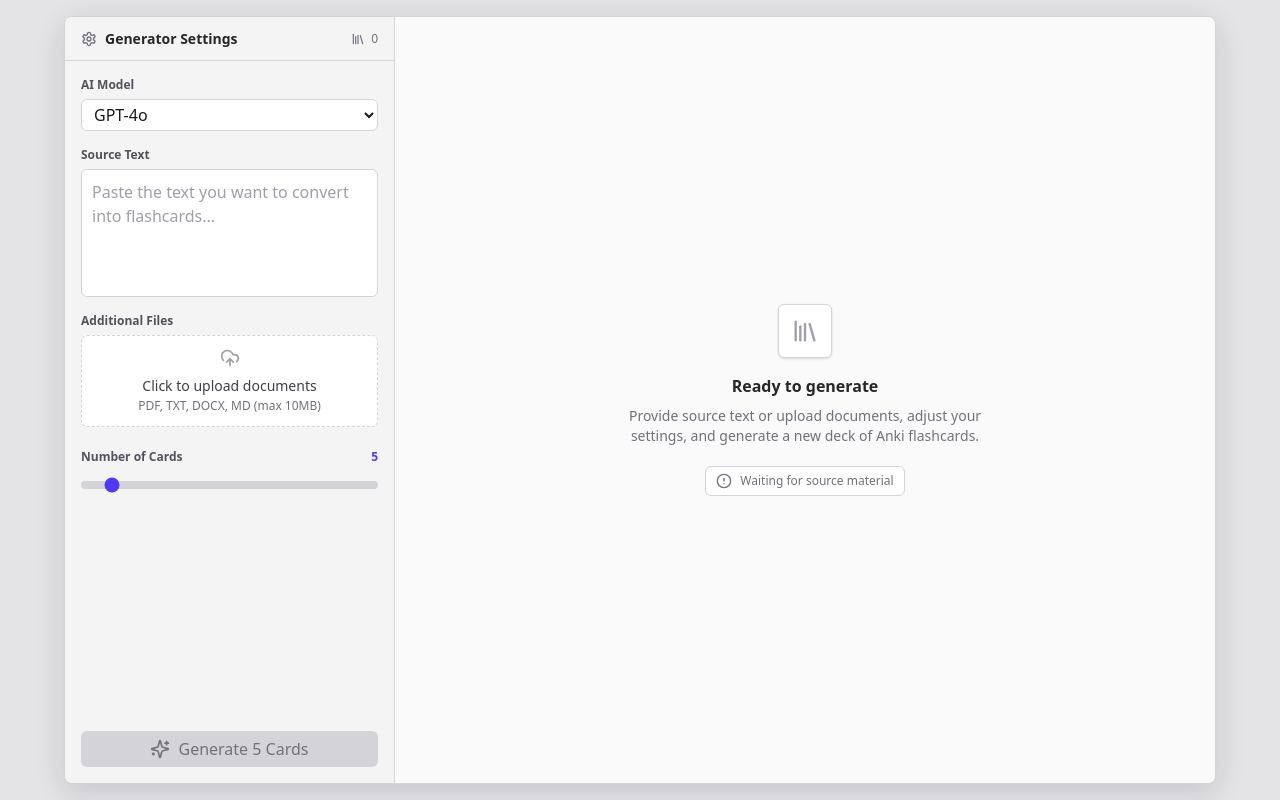
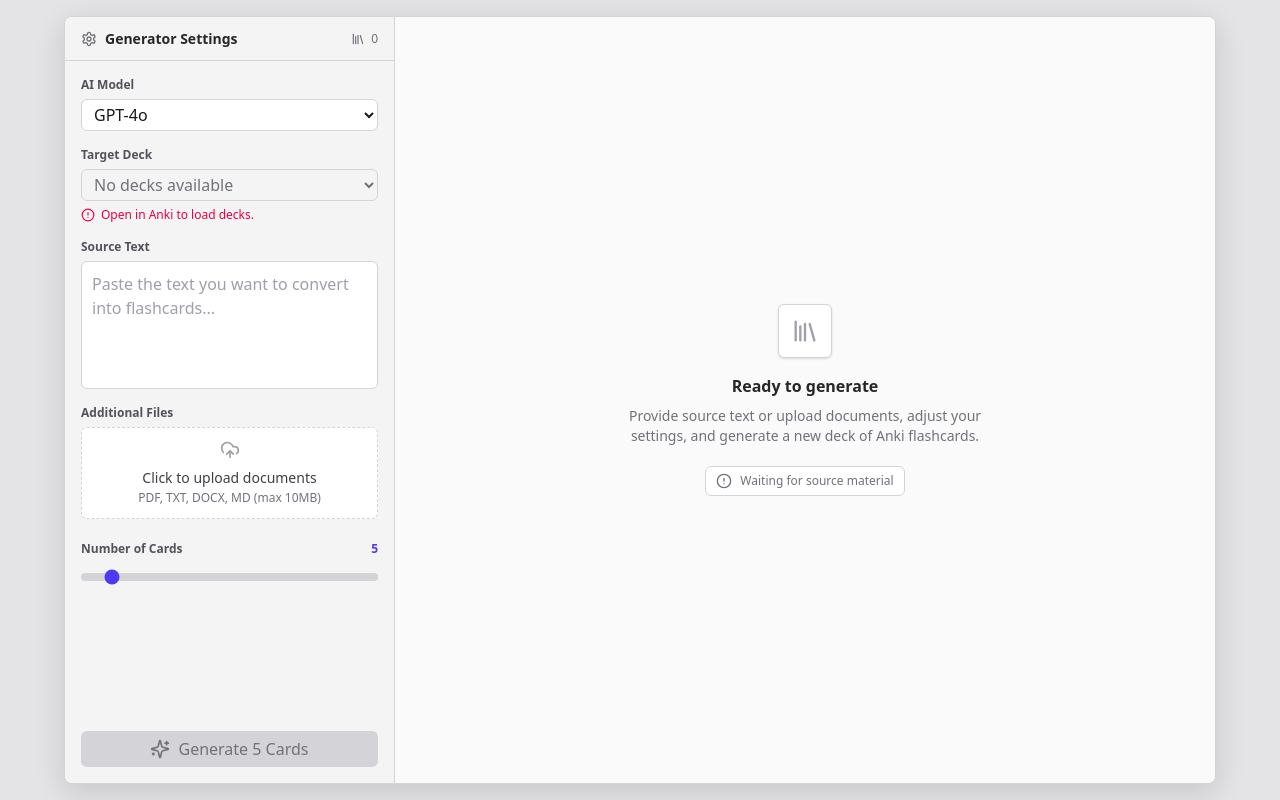
Before and after one commit to ztpublic/anki-ai, a React (Vite) app in the folder frontend/: page / in a window 1280 px wide. Built offline with nearby package versions, Linux system fonts and the light colour scheme.

Commit message:
select deck for cards to be added to

```diff
--- a/frontend/src/App.tsx
+++ b/frontend/src/App.tsx
@@ -1,4 +1,4 @@
-import React, { useRef, useState } from "react";
+import React, { useCallback, useEffect, useRef, useState } from "react";
 import {
   AlertCircle,
   CheckCircle2,
@@ -15,10 +15,27 @@ import {
 } from "lucide-react";
 import { motion } from "motion/react";
 
+import { BridgeTransportError } from "./bridge";
+
 type Flashcard = {
   id: string;
   front: string;
   back: string;
+};
+
+type Deck = {
+  id: string;
+  name: string;
+  cardCount: number | null;
+};
+
+type DeckListResponse = {
+  decks: Deck[];
+};
+
+type SavedFlashcard = Flashcard & {
+  deckId: string;
+  deckName: string;
 };
 
 const modelOptions = [
@@ -37,6 +54,30 @@ function createCardId(): string {
   return `${Date.now()}-${Math.random().toString(16).slice(2)}`;
 }
 
+function deckOptionLabel(deck: Deck): string {
+  if (deck.cardCount === null) {
+    return deck.name;
+  }
+
+  return `${deck.name} (${deck.cardCount})`;
+}
+
+function deckErrorMessage(error: unknown): string {
+  if (error instanceof BridgeTransportError) {
+    if (error.code === "bridge_unavailable") {
+      return "Open in Anki to load decks.";
+    }
+
+    return error.message;
+  }
+
+  if (error instanceof Error) {
+    return error.message;
+  }
+
+  return "Decks could not be loaded.";
+}
+
 export function App() {
   const [llm, setLlm] = useState("gpt-4o");
   const [inputText, setInputText] = useState("");
@@ -45,14 +86,58 @@ export function App() {
   const [isGenerating, setIsGenerating] = useState(false);
   const [generatedCards, setGeneratedCards] = useState<Flashcard[]>([]);
   const [currentCardIndex, setCurrentCardIndex] = useState(0);
-  const [savedLibrary, setSavedLibrary] = useState<Flashcard[]>([]);
+  const [savedLibrary, setSavedLibrary] = useState<SavedFlashcard[]>([]);
+  const [decks, setDecks] = useState<Deck[]>([]);
+  const [selectedDeckId, setSelectedDeckId] = useState("");
+  const [isLoadingDecks, setIsLoadingDecks] = useState(true);
+  const [deckLoadError, setDeckLoadError] = useState<string | null>(null);
 
   const fileInputRef = useRef<HTMLInputElement>(null);
   const currentCard = generatedCards[currentCardIndex];
   const canGenerate = inputText.trim().length > 0 || files.length > 0;
+  const selectedDeck =
+    decks.find((deck) => deck.id === selectedDeckId) ?? null;
+  const canSaveCards = selectedDeck !== null && generatedCards.length > 0;
 
   const selectedModelLabel =
     modelOptions.find((option) => option.value === llm)?.label ?? llm;
+
+  const loadDecks = useCallback(async () => {
+    setIsLoadingDecks(true);
+    setDeckLoadError(null);
+
+    try {
+      const result = await window.AnkiAI.call<DeckListResponse>(
+        "anki.decks.list",
+        { includeCardCounts: true },
+        { timeoutMs: 5000 },
+      );
+      const nextDecks = result.decks;
+
+      setDecks(nextDecks);
+      setSelectedDeckId((previousDeckId) => {
+        if (nextDecks.some((deck) => deck.id === previousDeckId)) {
+          return previousDeckId;
+        }
+
+        return nextDecks[0]?.id ?? "";
+      });
+
+      if (nextDecks.length === 0) {
+        setDeckLoadError("No decks found in the active collection.");
+      }
+    } catch (error) {
+      setDecks([]);
+      setSelectedDeckId("");
+      setDeckLoadError(deckErrorMessage(error));
+    } finally {
+      setIsLoadingDecks(false);
+    }
+  }, []);
+
+  useEffect(() => {
+    void loadDecks();
+  }, [loadDecks]);
 
   const handleFileChange = (event: React.ChangeEvent<HTMLInputElement>) => {
     const selectedFiles = Array.from(event.target.files ?? []);
@@ -103,7 +188,17 @@ export function App() {
   };
 
   const handleFinish = () => {
-    setSavedLibrary((previousCards) => [...previousCards, ...generatedCards]);
+    if (selectedDeck === null) {
+      return;
+    }
+
+    const savedCards = generatedCards.map((card) => ({
+      ...card,
+      deckId: selectedDeck.id,
+      deckName: selectedDeck.name,
+    }));
+
+    setSavedLibrary((previousCards) => [...previousCards, ...savedCards]);
     setGeneratedCards([]);
     setCurrentCardIndex(0);
   };
@@ -151,6 +246,40 @@ export function App() {
                   </option>
                 ))}
               </select>
+            </div>
+
+            <div className="space-y-1.5">
+              <label
+                className="block text-xs font-semibold text-zinc-600"
+                htmlFor="target-deck"
+              >
+                Target Deck
+              </label>
+              <select
+                id="target-deck"
+                value={selectedDeckId}
+                onChange={(event) => setSelectedDeckId(event.target.value)}
+                disabled={isLoadingDecks || decks.length === 0}
+                className="block h-8 w-full rounded-md border border-zinc-300 bg-white px-2 text-sm text-zinc-900 outline-none transition-all focus:border-indigo-500 focus:ring-2 focus:ring-indigo-100 disabled:bg-zinc-100 disabled:text-zinc-500"
+              >
+                {isLoadingDecks ? (
+                  <option value="">Loading decks...</option>
+                ) : null}
+                {!isLoadingDecks && decks.length === 0 ? (
+                  <option value="">No decks available</option>
+                ) : null}
+                {decks.map((deck) => (
+                  <option key={deck.id} value={deck.id}>
+                    {deckOptionLabel(deck)}
+                  </option>
+                ))}
+              </select>
+              {deckLoadError !== null ? (
+                <div className="flex items-center gap-1.5 text-xs font-medium text-rose-600">
+                  <AlertCircle className="h-3.5 w-3.5 flex-shrink-0" />
+                  <span className="truncate">{deckLoadError}</span>
+                </div>
+              ) : null}
             </div>
 
             <div className="space-y-1.5">
@@ -286,8 +415,18 @@ export function App() {
                 <h2 className="text-sm font-semibold text-zinc-800">
                   Review Cards
                 </h2>
-                <div className="text-xs font-medium text-zinc-500">
-                  {currentCardIndex + 1} / {generatedCards.length}
+                <div className="flex min-w-0 items-center gap-2 text-xs font-medium text-zinc-500">
+                  {selectedDeck !== null ? (
+                    <span
+                      className="max-w-[220px] truncate"
+                      title={selectedDeck.name}
+                    >
+                      {selectedDeck.name}
+                    </span>
+                  ) : null}
+                  <span className="shrink-0">
+                    {currentCardIndex + 1} / {generatedCards.length}
+                  </span>
                 </div>
               </div>
 
@@ -376,7 +515,8 @@ export function App() {
                 <button
                   type="button"
                   onClick={handleFinish}
-                  className="flex h-8 items-center gap-2 rounded-md bg-zinc-800 px-3 text-sm font-medium text-white transition-colors hover:bg-zinc-700"
+                  disabled={!canSaveCards}
+                  className="flex h-8 items-center gap-2 rounded-md bg-zinc-800 px-3 text-sm font-medium text-white transition-colors hover:bg-zinc-700 disabled:bg-zinc-300 disabled:text-zinc-500 disabled:hover:bg-zinc-300"
                 >
                   <CheckCircle2 className="h-4 w-4" />
                   Save {generatedCards.length} Cards
```
Also changed, not shown: 1 other file (tests, documents, lock files or other folders).
